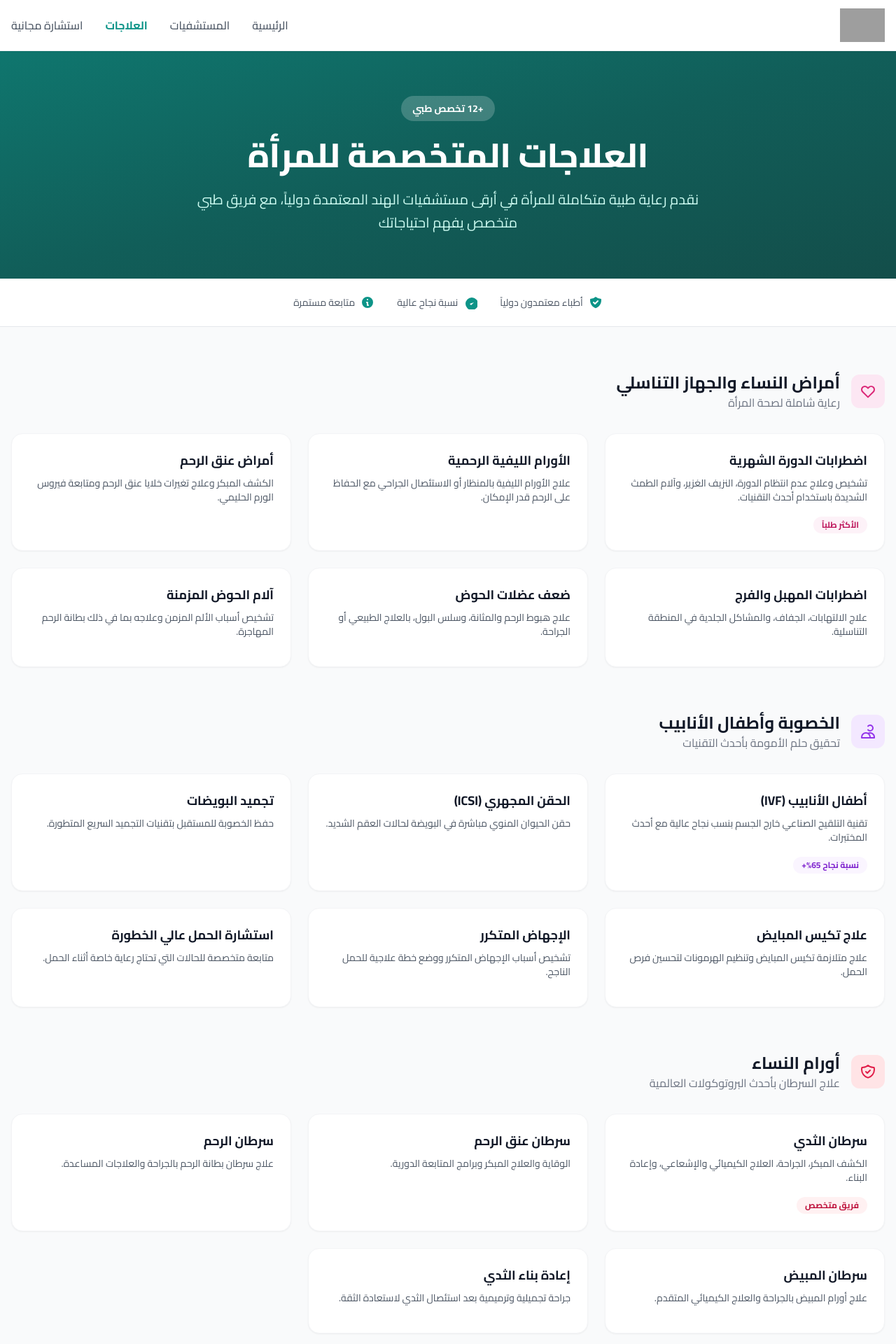
After one commit to immuneera82-hub/raha-medical, a FastAPI app: template backend/static/templates/treatments.html in a window 1280 px wide. The commit adds this page. Shown: the top 1920 px of the page at 70% size. Run offline with FastAPI, Linux system fonts and the light colour scheme; the template is opened without the code that fills it, so the values that code supplies are empty; some libraries are stand-ins or nearby versions; grey boxes are pictures that could not be loaded.

Commit message:
Add comprehensive treatments page with 12+ medical specialties

```diff
--- a/backend/main.py
+++ b/backend/main.py
@@ -29,6 +29,10 @@ async def home(request: Request):
 async def dashboard(request: Request):
     return templates.TemplateResponse("dashboard.html", {"request": request})
 
+@app.get("/treatments", response_class=HTMLResponse)
+async def treatments(request: Request):
+    return templates.TemplateResponse("treatments.html", {"request": request})
+
 @app.get("/admin", response_class=HTMLResponse)
 async def admin_panel(request: Request):
     return templates.TemplateResponse("admin.html", {"request": request})
--- /dev/null
+++ b/backend/static/templates/treatments.html
@@ -0,0 +1,360 @@
+<!DOCTYPE html>
+<html lang="ar" dir="rtl">
+
+<head>
+    <meta charset="UTF-8">
+    <meta name="viewport" content="width=device-width, initial-scale=1.0">
+    <meta name="description"
+        content="العلاجات المتخصصة في رحا ميديكال - أمراض النساء، العقم، الأورام، والمزيد في أفضل مستشفيات الهند">
+    <meta name="keywords" content="علاج العقم، أطفال الأنابيب، سرطان الثدي، أمراض النساء، علاج في الهند">
+    <meta http-equiv="X-Content-Type-Options" content="nosniff">
+    <meta http-equiv="X-Frame-Options" content="SAMEORIGIN">
+    <title>العلاجات المتخصصة | Raha Medical</title>
+    <link rel="icon" type="image/png" href="/static/images/favicon.png">
+    <script src="https://cdn.tailwindcss.com"></script>
+    <link href="https://fonts.googleapis.com/css2?family=Cairo:wght@300;400;500;600;700;800&display=swap"
+        rel="stylesheet">
+    <script defer src="https://cdn.jsdelivr.net/npm/alpinejs@3.x.x/dist/cdn.min.js"></script>
+    <style>
+        body {
+            font-family: 'Cairo', sans-serif;
+        }
+
+        .treatment-card {
+            transition: all 0.3s ease;
+        }
+
+        .treatment-card:hover {
+            transform: translateY(-8px);
+            box-shadow: 0 20px 40px rgba(0, 0, 0, 0.1);
+        }
+
+        .category-badge {
+            transition: all 0.3s ease;
+        }
+
+        .category-badge:hover {
+            transform: scale(1.05);
+        }
+    </style>
+</head>
+
+<body class="bg-gray-50 text-gray-800" x-data="{ activeCategory: 'all' }">
+
+    <!-- Navigation -->
+    <nav class="bg-white shadow-sm border-b border-gray-100 sticky top-0 z-50">
+        <div class="container mx-auto px-4 py-3">
+            <div class="flex justify-between items-center">
+                <a href="/" class="flex items-center">
+                    <img src="/static/images/logo.png" alt="Raha Medical" class="h-10 md:h-12 w-auto">
+                </a>
+                <div class="hidden md:flex items-center gap-8">
+                    <a href="/" class="text-gray-600 hover:text-teal-600 font-medium">الرئيسية</a>
+                    <a href="/#hospitals" class="text-gray-600 hover:text-teal-600 font-medium">المستشفيات</a>
+                    <a href="/treatments" class="text-teal-600 font-bold">العلاجات</a>
+                    <a href="/#consultation" class="text-gray-600 hover:text-teal-600 font-medium">استشارة مجانية</a>
+                </div>
+            </div>
+        </div>
+    </nav>
+
+    <!-- Hero Section -->
+    <section class="bg-gradient-to-br from-teal-700 via-teal-800 to-teal-900 py-16 text-white">
+        <div class="container mx-auto px-4 text-center">
+            <span class="inline-block bg-white/20 px-4 py-2 rounded-full text-sm font-bold mb-6">+12 تخصص طبي</span>
+            <h1 class="text-4xl md:text-5xl font-extrabold mb-6">العلاجات المتخصصة للمرأة</h1>
+            <p class="text-xl text-teal-100 max-w-3xl mx-auto leading-relaxed">
+                نقدم رعاية طبية متكاملة للمرأة في أرقى مستشفيات الهند المعتمدة دولياً، مع فريق طبي متخصص يفهم احتياجاتك
+            </p>
+        </div>
+    </section>
+
+    <!-- Trust Badges -->
+    <section class="bg-white py-6 border-b">
+        <div class="container mx-auto px-4">
+            <div class="flex flex-wrap justify-center items-center gap-8 text-gray-600 text-sm">
+                <div class="flex items-center gap-2">
+                    <svg class="w-5 h-5 text-teal-600" fill="currentColor" viewBox="0 0 20 20">
+                        <path fill-rule="evenodd"
+                            d="M2.166 4.999A11.954 11.954 0 0010 1.944 11.954 11.954 0 0017.834 5c.11.65.166 1.32.166 2.001 0 5.225-3.34 9.67-8 11.317C5.34 16.67 2 12.225 2 7c0-.682.057-1.35.166-2.001zm11.541 3.708a1 1 0 00-1.414-1.414L9 10.586 7.707 9.293a1 1 0 00-1.414 1.414l2 2a1 1 0 001.414 0l4-4z"
+                            clip-rule="evenodd" />
+                    </svg>
+                    <span>أطباء معتمدون دولياً</span>
+                </div>
+                <div class="flex items-center gap-2">
+                    <svg class="w-5 h-5 text-teal-600" fill="currentColor" viewBox="0 0 20 20">
+                        <path d="M9 12l2 2 4-4m6 2a9 9 0 11-18 0 9 9 0 0118 0z" />
+                    </svg>
+                    <span>نسبة نجاح عالية</span>
+                </div>
+                <div class="flex items-center gap-2">
+                    <svg class="w-5 h-5 text-teal-600" fill="currentColor" viewBox="0 0 20 20">
+                        <path fill-rule="evenodd"
+                            d="M18 10a8 8 0 11-16 0 8 8 0 0116 0zm-7-4a1 1 0 11-2 0 1 1 0 012 0zM9 9a1 1 0 000 2v3a1 1 0 001 1h1a1 1 0 100-2v-3a1 1 0 00-1-1H9z"
+                            clip-rule="evenodd" />
+                    </svg>
+                    <span>متابعة مستمرة</span>
+                </div>
+            </div>
+        </div>
+    </section>
+
+    <!-- Main Content -->
+    <section class="py-16">
+        <div class="container mx-auto px-4">
+
+            <!-- Category 1: Gynecology -->
+            <div class="mb-16">
+                <div class="flex items-center gap-4 mb-8">
+                    <div class="w-12 h-12 bg-pink-100 rounded-xl flex items-center justify-center">
+                        <svg class="w-6 h-6 text-pink-600" fill="none" stroke="currentColor" viewBox="0 0 24 24">
+                            <path stroke-linecap="round" stroke-linejoin="round" stroke-width="2"
+                                d="M4.318 6.318a4.5 4.5 0 000 6.364L12 20.364l7.682-7.682a4.5 4.5 0 00-6.364-6.364L12 7.636l-1.318-1.318a4.5 4.5 0 00-6.364 0z">
+                            </path>
+                        </svg>
+                    </div>
+                    <div>
+                        <h2 class="text-2xl font-bold text-gray-900">أمراض النساء والجهاز التناسلي</h2>
+                        <p class="text-gray-500">رعاية شاملة لصحة المرأة</p>
+                    </div>
+                </div>
+                <div class="grid grid-cols-1 md:grid-cols-2 lg:grid-cols-3 gap-6">
+                    <div class="treatment-card bg-white rounded-2xl p-6 shadow-sm border border-gray-100">
+                        <h3 class="text-lg font-bold text-gray-900 mb-2">اضطرابات الدورة الشهرية</h3>
+                        <p class="text-gray-600 text-sm mb-4">تشخيص وعلاج عدم انتظام الدورة، النزيف الغزير، وآلام الطمث
+                            الشديدة باستخدام أحدث التقنيات.</p>
+                        <span
+                            class="inline-block bg-pink-50 text-pink-700 text-xs font-bold px-3 py-1 rounded-full">الأكثر
+                            طلباً</span>
+                    </div>
+                    <div class="treatment-card bg-white rounded-2xl p-6 shadow-sm border border-gray-100">
+                        <h3 class="text-lg font-bold text-gray-900 mb-2">الأورام الليفية الرحمية</h3>
+                        <p class="text-gray-600 text-sm mb-4">علاج الأورام الليفية بالمنظار أو الاستئصال الجراحي مع
+                            الحفاظ على الرحم قدر الإمكان.</p>
+                    </div>
+                    <div class="treatment-card bg-white rounded-2xl p-6 shadow-sm border border-gray-100">
+                        <h3 class="text-lg font-bold text-gray-900 mb-2">أمراض عنق الرحم</h3>
+                        <p class="text-gray-600 text-sm mb-4">الكشف المبكر وعلاج تغيرات خلايا عنق الرحم ومتابعة فيروس
+                            الورم الحليمي.</p>
+                    </div>
+                    <div class="treatment-card bg-white rounded-2xl p-6 shadow-sm border border-gray-100">
+                        <h3 class="text-lg font-bold text-gray-900 mb-2">اضطرابات المهبل والفرج</h3>
+                        <p class="text-gray-600 text-sm mb-4">علاج الالتهابات، الجفاف، والمشاكل الجلدية في المنطقة
+                            التناسلية.</p>
+                    </div>
+                    <div class="treatment-card bg-white rounded-2xl p-6 shadow-sm border border-gray-100">
+                        <h3 class="text-lg font-bold text-gray-900 mb-2">ضعف عضلات الحوض</h3>
+                        <p class="text-gray-600 text-sm mb-4">علاج هبوط الرحم والمثانة، وسلس البول، بالعلاج الطبيعي أو
+                            الجراحة.</p>
+                    </div>
+                    <div class="treatment-card bg-white rounded-2xl p-6 shadow-sm border border-gray-100">
+                        <h3 class="text-lg font-bold text-gray-900 mb-2">آلام الحوض المزمنة</h3>
+                        <p class="text-gray-600 text-sm mb-4">تشخيص أسباب الألم المزمن وعلاجه بما في ذلك بطانة الرحم
+                            المهاجرة.</p>
+                    </div>
+                </div>
+            </div>
+
+            <!-- Category 2: Fertility -->
+            <div class="mb-16">
+                <div class="flex items-center gap-4 mb-8">
+                    <div class="w-12 h-12 bg-purple-100 rounded-xl flex items-center justify-center">
+                        <svg class="w-6 h-6 text-purple-600" fill="none" stroke="currentColor" viewBox="0 0 24 24">
+                            <path stroke-linecap="round" stroke-linejoin="round" stroke-width="2"
+                                d="M12 4.354a4 4 0 110 5.292M15 21H3v-1a6 6 0 0112 0v1zm0 0h6v-1a6 6 0 00-9-5.197">
+                            </path>
+                        </svg>
+                    </div>
+                    <div>
+                        <h2 class="text-2xl font-bold text-gray-900">الخصوبة وأطفال الأنابيب</h2>
+                        <p class="text-gray-500">تحقيق حلم الأمومة بأحدث التقنيات</p>
+                    </div>
+                </div>
+                <div class="grid grid-cols-1 md:grid-cols-2 lg:grid-cols-3 gap-6">
+                    <div class="treatment-card bg-white rounded-2xl p-6 shadow-sm border border-gray-100">
+                        <h3 class="text-lg font-bold text-gray-900 mb-2">أطفال الأنابيب (IVF)</h3>
+                        <p class="text-gray-600 text-sm mb-4">تقنية التلقيح الصناعي خارج الجسم بنسب نجاح عالية مع أحدث
+                            المختبرات.</p>
+                        <span
+                            class="inline-block bg-purple-50 text-purple-700 text-xs font-bold px-3 py-1 rounded-full">نسبة
+                            نجاح 65%+</span>
+                    </div>
+                    <div class="treatment-card bg-white rounded-2xl p-6 shadow-sm border border-gray-100">
+                        <h3 class="text-lg font-bold text-gray-900 mb-2">الحقن المجهري (ICSI)</h3>
+                        <p class="text-gray-600 text-sm mb-4">حقن الحيوان المنوي مباشرة في البويضة لحالات العقم الشديد.
+                        </p>
+                    </div>
+                    <div class="treatment-card bg-white rounded-2xl p-6 shadow-sm border border-gray-100">
+                        <h3 class="text-lg font-bold text-gray-900 mb-2">تجميد البويضات</h3>
+                        <p class="text-gray-600 text-sm mb-4">حفظ الخصوبة للمستقبل بتقنيات التجميد السريع المتطورة.</p>
+                    </div>
+                    <div class="treatment-card bg-white rounded-2xl p-6 shadow-sm border border-gray-100">
+                        <h3 class="text-lg font-bold text-gray-900 mb-2">علاج تكيس المبايض</h3>
+                        <p class="text-gray-600 text-sm mb-4">علاج متلازمة تكيس المبايض وتنظيم الهرمونات لتحسين فرص
+                            الحمل.</p>
+                    </div>
+                    <div class="treatment-card bg-white rounded-2xl p-6 shadow-sm border border-gray-100">
+                        <h3 class="text-lg font-bold text-gray-900 mb-2">الإجهاض المتكرر</h3>
+                        <p class="text-gray-600 text-sm mb-4">تشخيص أسباب الإجهاض المتكرر ووضع خطة علاجية للحمل الناجح.
+                        </p>
+                    </div>
+                    <div class="treatment-card bg-white rounded-2xl p-6 shadow-sm border border-gray-100">
+                        <h3 class="text-lg font-bold text-gray-900 mb-2">استشارة الحمل عالي الخطورة</h3>
+                        <p class="text-gray-600 text-sm mb-4">متابعة متخصصة للحالات التي تحتاج رعاية خاصة أثناء الحمل.
+                        </p>
+                    </div>
+                </div>
+            </div>
+
+            <!-- Category 3: Oncology -->
+            <div class="mb-16">
+                <div class="flex items-center gap-4 mb-8">
+                    <div class="w-12 h-12 bg-rose-100 rounded-xl flex items-center justify-center">
+                        <svg class="w-6 h-6 text-rose-600" fill="none" stroke="currentColor" viewBox="0 0 24 24">
+                            <path stroke-linecap="round" stroke-linejoin="round" stroke-width="2"
+                                d="M9 12l2 2 4-4m5.618-4.016A11.955 11.955 0 0112 2.944a11.955 11.955 0 01-8.618 3.04A12.02 12.02 0 003 9c0 5.591 3.824 10.29 9 11.622 5.176-1.332 9-6.03 9-11.622 0-1.042-.133-2.052-.382-3.016z">
+                            </path>
+                        </svg>
+                    </div>
+                    <div>
+                        <h2 class="text-2xl font-bold text-gray-900">أورام النساء</h2>
+                        <p class="text-gray-500">علاج السرطان بأحدث البروتوكولات العالمية</p>
+                    </div>
+                </div>
+                <div class="grid grid-cols-1 md:grid-cols-2 lg:grid-cols-3 gap-6">
+                    <div class="treatment-card bg-white rounded-2xl p-6 shadow-sm border border-gray-100">
+                        <h3 class="text-lg font-bold text-gray-900 mb-2">سرطان الثدي</h3>
+                        <p class="text-gray-600 text-sm mb-4">الكشف المبكر، الجراحة، العلاج الكيميائي والإشعاعي، وإعادة
+                            البناء.</p>
+                        <span
+                            class="inline-block bg-rose-50 text-rose-700 text-xs font-bold px-3 py-1 rounded-full">فريق
+                            متخصص</span>
+                    </div>
+                    <div class="treatment-card bg-white rounded-2xl p-6 shadow-sm border border-gray-100">
+                        <h3 class="text-lg font-bold text-gray-900 mb-2">سرطان عنق الرحم</h3>
+                        <p class="text-gray-600 text-sm mb-4">الوقاية والعلاج المبكر وبرامج المتابعة الدورية.</p>
+                    </div>
+                    <div class="treatment-card bg-white rounded-2xl p-6 shadow-sm border border-gray-100">
+                        <h3 class="text-lg font-bold text-gray-900 mb-2">سرطان الرحم</h3>
+                        <p class="text-gray-600 text-sm mb-4">علاج سرطان بطانة الرحم بالجراحة والعلاجات المساعدة.</p>
+                    </div>
+                    <div class="treatment-card bg-white rounded-2xl p-6 shadow-sm border border-gray-100">
+                        <h3 class="text-lg font-bold text-gray-900 mb-2">سرطان المبيض</h3>
+                        <p class="text-gray-600 text-sm mb-4">علاج أورام المبيض بالجراحة والعلاج الكيميائي المتقدم.</p>
+                    </div>
+                    <div class="treatment-card bg-white rounded-2xl p-6 shadow-sm border border-gray-100">
+                        <h3 class="text-lg font-bold text-gray-900 mb-2">إعادة بناء الثدي</h3>
+                        <p class="text-gray-600 text-sm mb-4">جراحة تجميلية وترميمية بعد استئصال الثدي لاستعادة الثقة.
+                        </p>
+                    </div>
+                </div>
+            </div>
+
+            <!-- Category 4: Hormonal -->
+            <div class="mb-16">
+                <div class="flex items-center gap-4 mb-8">
+                    <div class="w-12 h-12 bg-amber-100 rounded-xl flex items-center justify-center">
+                        <svg class="w-6 h-6 text-amber-600" fill="none" stroke="currentColor" viewBox="0 0 24 24">
+                            <path stroke-linecap="round" stroke-linejoin="round" stroke-width="2"
+                                d="M13 10V3L4 14h7v7l9-11h-7z"></path>
+                        </svg>
+                    </div>
+                    <div>
+                        <h2 class="text-2xl font-bold text-gray-900">الغدد الصماء والهرمونات</h2>
+                        <p class="text-gray-500">توازن هرموني لحياة أفضل</p>
+                    </div>
+                </div>
+                <div class="grid grid-cols-1 md:grid-cols-2 lg:grid-cols-3 gap-6">
+                    <div class="treatment-card bg-white rounded-2xl p-6 shadow-sm border border-gray-100">
+                        <h3 class="text-lg font-bold text-gray-900 mb-2">اضطرابات الغدة الدرقية</h3>
+                        <p class="text-gray-600 text-sm mb-4">علاج فرط أو قصور الغدة الدرقية وتأثيرها على صحة المرأة.
+                        </p>
+                    </div>
+                    <div class="treatment-card bg-white rounded-2xl p-6 shadow-sm border border-gray-100">
+                        <h3 class="text-lg font-bold text-gray-900 mb-2">السكري عند النساء</h3>
+                        <p class="text-gray-600 text-sm mb-4">إدارة السكري وسكري الحمل مع متابعة متخصصة.</p>
+                    </div>
+                    <div class="treatment-card bg-white rounded-2xl p-6 shadow-sm border border-gray-100">
+                        <h3 class="text-lg font-bold text-gray-900 mb-2">فشل المبيض المبكر</h3>
+                        <p class="text-gray-600 text-sm mb-4">تشخيص وعلاج انقطاع الطمث المبكر والحفاظ على الخصوبة.</p>
+                    </div>
+                </div>
+            </div>
+
+            <!-- More Categories... -->
+            <div class="mb-16">
+                <div class="flex items-center gap-4 mb-8">
+                    <div class="w-12 h-12 bg-teal-100 rounded-xl flex items-center justify-center">
+                        <svg class="w-6 h-6 text-teal-600" fill="none" stroke="currentColor" viewBox="0 0 24 24">
+                            <path stroke-linecap="round" stroke-linejoin="round" stroke-width="2"
+                                d="M12 6v6m0 0v6m0-6h6m-6 0H6"></path>
+                        </svg>
+                    </div>
+                    <div>
+                        <h2 class="text-2xl font-bold text-gray-900">تخصصات إضافية</h2>
+                        <p class="text-gray-500">رعاية شاملة لجميع احتياجاتك</p>
+                    </div>
+                </div>
+                <div class="grid grid-cols-1 md:grid-cols-2 lg:grid-cols-4 gap-4">
+                    <div class="bg-white rounded-xl p-4 shadow-sm border text-center hover:shadow-md transition">
+                        <span class="font-bold text-gray-800">التهابات المسالك البولية</span>
+                    </div>
+                    <div class="bg-white rounded-xl p-4 shadow-sm border text-center hover:shadow-md transition">
+                        <span class="font-bold text-gray-800">أمراض المثانة</span>
+                    </div>
+                    <div class="bg-white rounded-xl p-4 shadow-sm border text-center hover:shadow-md transition">
+                        <span class="font-bold text-gray-800">صحة الثدي</span>
+                    </div>
+                    <div class="bg-white rounded-xl p-4 shadow-sm border text-center hover:shadow-md transition">
+                        <span class="font-bold text-gray-800">أمراض المناعة الذاتية</span>
+                    </div>
+                    <div class="bg-white rounded-xl p-4 shadow-sm border text-center hover:shadow-md transition">
+                        <span class="font-bold text-gray-800">الصحة النفسية</span>
+                    </div>
+                    <div class="bg-white rounded-xl p-4 shadow-sm border text-center hover:shadow-md transition">
+                        <span class="font-bold text-gray-800">تساقط الشعر</span>
+                    </div>
+                    <div class="bg-white rounded-xl p-4 shadow-sm border text-center hover:shadow-md transition">
+                        <span class="font-bold text-gray-800">جراحة السمنة</span>
+                    </div>
+                    <div class="bg-white rounded-xl p-4 shadow-sm border text-center hover:shadow-md transition">
+                        <span class="font-bold text-gray-800">التجميل النسائي</span>
+                    </div>
+                </div>
+            </div>
+
+        </div>
+    </section>
+
+    <!-- CTA Section -->
+    <section class="py-16 bg-gradient-to-r from-teal-600 to-teal-700">
+        <div class="container mx-auto px-4 text-center">
+            <h2 class="text-3xl font-bold text-white mb-4">هل تحتاجين استشارة طبية؟</h2>
+            <p class="text-teal-100 mb-8 max-w-2xl mx-auto">فريقنا الطبي جاهز لمساعدتك في اختيار العلاج المناسب وتنسيق
+                رحلتك العلاجية</p>
+            <a href="/#consultation"
+                class="inline-block bg-white text-teal-700 px-8 py-4 rounded-xl font-bold text-lg hover:bg-gray-100 shadow-lg transition">
+                احصلي على استشارة مجانية
+            </a>
+        </div>
+    </section>
+
+    <!-- Footer -->
+    <footer class="bg-gray-900 text-white py-12">
+        <div class="container mx-auto px-4 text-center">
+            <img src="/static/images/logo.png" alt="Raha Medical" class="h-12 mb-4 brightness-0 invert mx-auto">
+            <p class="text-gray-400 mb-6">© 2024 Raha Medical. جميع الحقوق محفوظة.</p>
+            <a href="https://wa.me/919217286505"
+                class="inline-flex items-center gap-2 bg-green-600 hover:bg-green-700 text-white px-6 py-3 rounded-full font-bold transition">
+                <svg class="w-5 h-5" fill="currentColor" viewBox="0 0 24 24">
+                    <path
+                        d="M.057 24l1.687-6.163c-1.041-1.804-1.588-3.849-1.587-5.946.003-6.556 5.338-11.891 11.893-11.891 3.181.001 6.167 1.24 8.413 3.488 2.245 2.248 3.481 5.236 3.48 8.414-.003 6.557-5.338 11.892-11.893 11.892-1.99-.001-3.951-.5-5.688-1.448l-6.305 1.654z" />
+                </svg>
+                تواصل عبر واتساب
+            </a>
+        </div>
+    </footer>
+
+</body>
+
+</html>
```
Also changed, not shown: backend/static/templates/index.html (+8 -0 lines).
